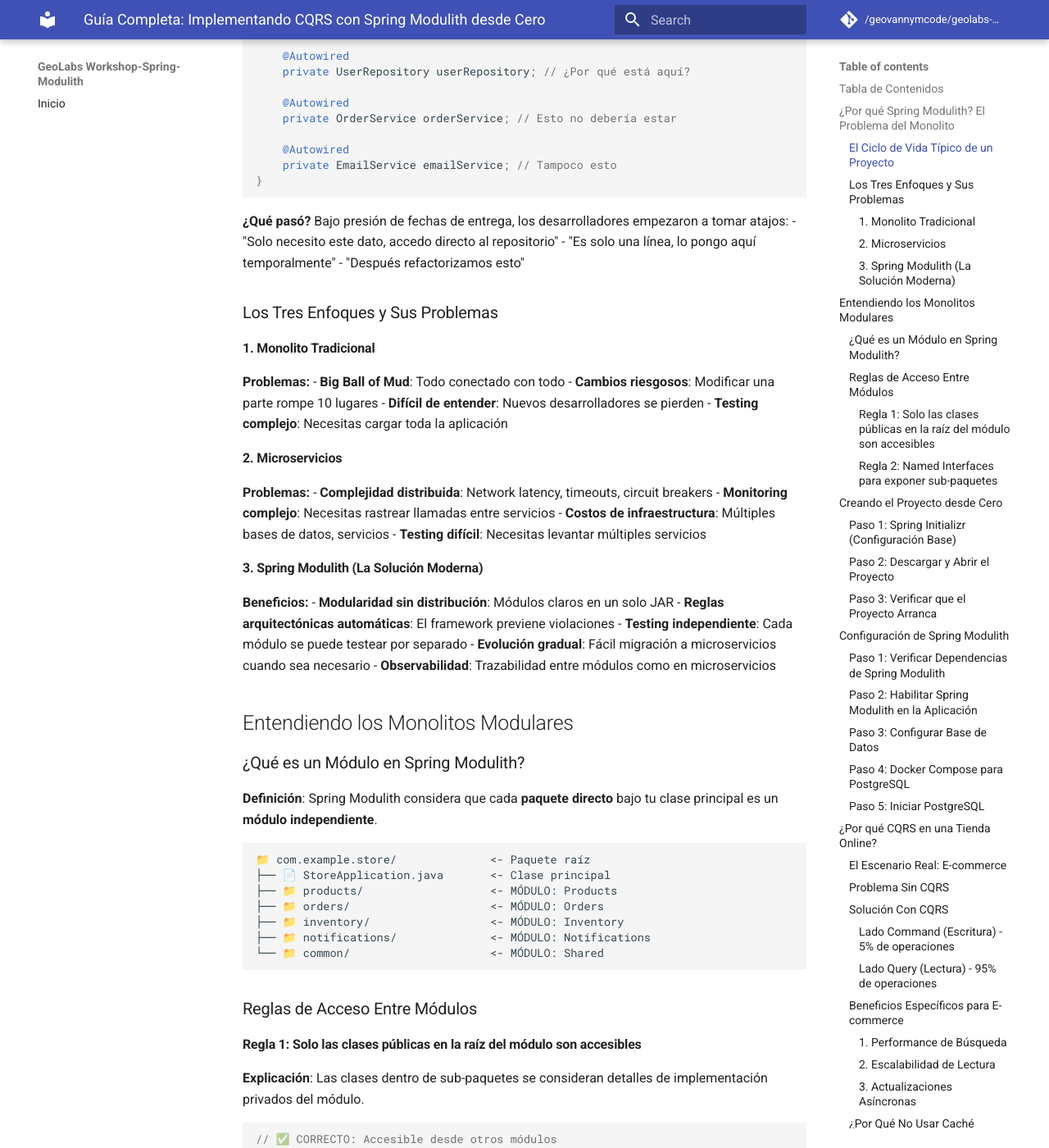
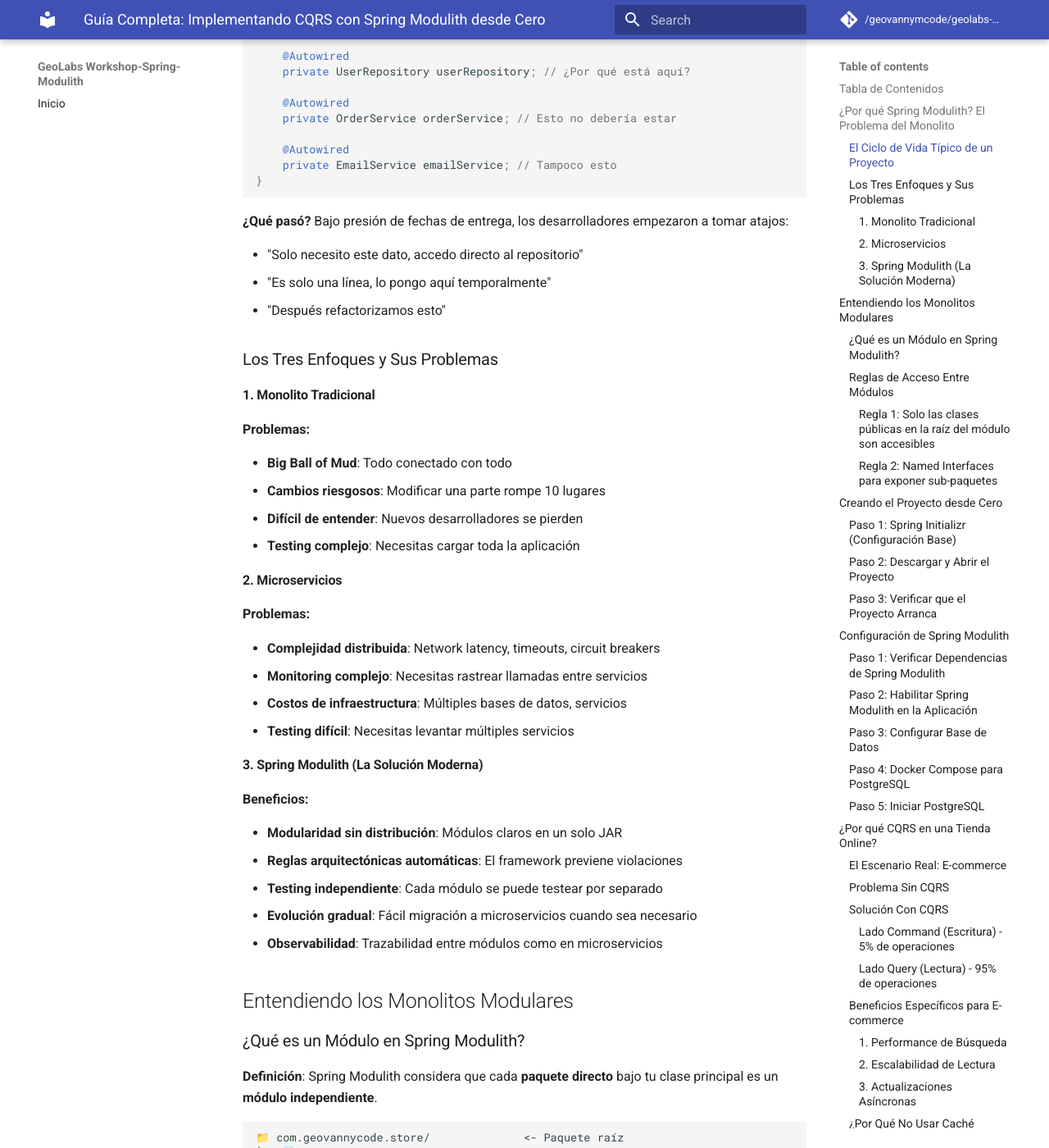
Before and after one commit to geovannymcode/geolabs-spring-modulith.github.io, an MkDocs documentation site: the page built from docs/spring_modulith_part_1.md, in a window 1280 px wide and 1400 px high, scrolled down 970 px. Shown: the whole window at 82% size. Built offline with MkDocs 1.6.1 and Material for MkDocs 9.7.7, drawn with Linux system fonts in a browser that asks for light colours; comment, search, counter and statistics services are not loaded; some of the changed text lies outside the part shown.

Commit message:
Commit retroactivo

````diff
--- a/docs/spring_modulith_part_1.md
+++ b/docs/spring_modulith_part_1.md
@@ -45,6 +45,7 @@
 ```
 
 **¿Qué pasó?** Bajo presión de fechas de entrega, los desarrolladores empezaron a tomar atajos:
+
 - "Solo necesito este dato, accedo directo al repositorio"
 - "Es solo una línea, lo pongo aquí temporalmente"
 - "Después refactorizamos esto"
@@ -52,21 +53,27 @@
 ### Los Tres Enfoques y Sus Problemas
 
 #### 1. Monolito Tradicional
+
 **Problemas:**
+
 - **Big Ball of Mud**: Todo conectado con todo
 - **Cambios riesgosos**: Modificar una parte rompe 10 lugares
 - **Difícil de entender**: Nuevos desarrolladores se pierden
 - **Testing complejo**: Necesitas cargar toda la aplicación
 
 #### 2. Microservicios
+
 **Problemas:**
+
 - **Complejidad distribuida**: Network latency, timeouts, circuit breakers
 - **Monitoring complejo**: Necesitas rastrear llamadas entre servicios
 - **Costos de infraestructura**: Múltiples bases de datos, servicios
 - **Testing difícil**: Necesitas levantar múltiples servicios
 
 #### 3. Spring Modulith (La Solución Moderna)
+
 **Beneficios:**
+
 - **Modularidad sin distribución**: Módulos claros en un solo JAR
 - **Reglas arquitectónicas automáticas**: El framework previene violaciones
 - **Testing independiente**: Cada módulo se puede testear por separado
@@ -80,7 +87,7 @@
 **Definición**: Spring Modulith considera que cada **paquete directo** bajo tu clase principal es un **módulo independiente**.
 
 ```
-📁 com.example.store/              <- Paquete raíz
+📁 com.geovannycode.store/              <- Paquete raíz
 ├── 📄 StoreApplication.java       <- Clase principal
 ├── 📁 products/                   <- MÓDULO: Products
 ├── 📁 orders/                     <- MÓDULO: Orders
@@ -118,7 +125,7 @@
 
 // package-info.java
 @NamedInterface("events")
-package com.example.store.products.events;
+package com.geovannycode.store.products.events;
 
 import org.springframework.modulith.NamedInterface;
 ```
@@ -133,14 +140,15 @@
 - **Project**: Maven Project
 - **Language**: Java
 - **Spring Boot**: 3.2.5 (o la más reciente)
-- **Group**: `com.example`
+- **Group**: `com.geovannycode`
 - **Artifact**: `store-cqrs`
 - **Name**: `store-cqrs`
-- **Package name**: `com.example.store`
+- **Package name**: `com.geovannycode.store`
 - **Packaging**: Jar
-- **Java**: 17
+- **Java**: 21
 
 **Dependencias a seleccionar:**
+
 - **Spring Web** - Para crear APIs REST
 - **Spring Data JPA** - Para acceso a base de datos
 - **PostgreSQL Driver** - Base de datos que usaremos
@@ -210,8 +218,8 @@
 Modifica tu clase principal `StoreApplication.java`:
 
 ```java
-// src/main/java/com/example/store/StoreApplication.java
-package com.example.store;
+// src/main/java/com/geovannycode/store/StoreApplication.java
+package com.geovannycode.store;
 
 import org.springframework.boot.SpringApplication;
 import org.springframework.boot.autoconfigure.SpringBootApplication;
@@ -222,7 +230,7 @@
  *
  * ¿Qué hace @Modulithic?
  * 1. Le dice a Spring que esta app usará módulos
- * 2. Cada paquete directo bajo 'com.example.store' será un módulo
+ * 2. Cada paquete directo bajo 'com.geovannycode.store' será un módulo
  * 3. Habilita verificación automática de reglas arquitectónicas
  * 4. Permite comunicación entre módulos vía eventos
  */
@@ -284,7 +292,7 @@
 # Logging para desarrollo - ver qué hace Spring Modulith
 logging:
   level:
-    com.example.store: DEBUG
+    com.geovannycode.store: DEBUG
     org.springframework.modulith: DEBUG
 ```
 
@@ -485,7 +493,7 @@
 Vamos a crear la estructura básica que necesita una tienda online:
 
 ```
-📁 src/main/java/com/example/store/
+📁 src/main/java/com/geovannycode/store/
 ├── 📄 StoreApplication.java       <- Clase principal
 ├── 📁 products/                   <- Módulo de productos (empezamos aquí)
 │   ├── 📁 command/               <- Operaciones de escritura
@@ -497,15 +505,15 @@
 
 ### Paso 1: Crear Estructura de Directorios
 
-Crea estas carpetas en `src/main/java/com/example/store/`:
+Crea estas carpetas en `src/main/java/com/geovannycode/store/`:
 
 ```bash
 # Desde tu IDE o terminal
-mkdir -p src/main/java/com/example/store/products/command
-mkdir -p src/main/java/com/example/store/products/query
-mkdir -p src/main/java/com/example/store/products/events
-mkdir -p src/main/java/com/example/store/common
-mkdir -p src/main/java/com/example/store/config
+mkdir -p src/main/java/com/geovannycode/store/products/command
+mkdir -p src/main/java/com/geovannycode/store/products/query
+mkdir -p src/main/java/com/geovannycode/store/products/events
+mkdir -p src/main/java/com/geovannycode/store/common
+mkdir -p src/main/java/com/geovannycode/store/config
 ```
 
 ### Paso 2: Crear Migración de Base de Datos
@@ -618,11 +626,11 @@
 
 ### Paso 3: Crear Clase de Utilidades Comunes
 
-Crea `src/main/java/com/example/store/common/PagedResult.java`:
+Crea `src/main/java/com/geovannycode/store/common/PagedResult.java`:
 
 ```java
-// src/main/java/com/example/store/common/PagedResult.java
-package com.example.store.common;
+// src/main/java/com/geovannycode/store/common/PagedResult.java
+package com.geovannycode.store.common;
 
 import java.util.List;
 
@@ -662,11 +670,11 @@
 
 ### Crear Test de Verificación
 
-Crea `src/test/java/com/example/store/ModularityTest.java`:
+Crea `src/test/java/com/geovannycode/store/ModularityTest.java`:
 
 ```java
-// src/test/java/com/example/store/ModularityTest.java
-package com.example.store;
+// src/test/java/com/geovannycode/store/ModularityTest.java
+package com.geovannycode.store;
 
 import org.junit.jupiter.api.Test;
 import org.springframework.modulith.core.ApplicationModules;
@@ -692,7 +700,7 @@
      * Test principal - verifica todas las reglas modulares.
      *
      * ¿Qué verifica?
-     * - Cada paquete bajo com.example.store es un módulo
+     * - Cada paquete bajo com.geovannycode.store es un módulo
      * - No hay violaciones de acceso entre módulos
      * - No hay dependencias circulares
      * - Las APIs públicas están bien definidas
@@ -753,15 +761,15 @@
 ```
 🏗️ Estructura de módulos detectada:
 📦 Módulo: common
-   📁 Paquete: com.example.store.common
+   📁 Paquete: com.geovannycode.store.common
    🔗 Dependencias: 0
 
 📦 Módulo: config
-   📁 Paquete: com.example.store.config
+   📁 Paquete: com.geovannycode.store.config
    🔗 Dependencias: 0
 
 📦 Módulo: products
-   📁 Paquete: com.example.store.products
+   📁 Paquete: com.geovannycode.store.products
    🔗 Dependencias: 1
 ```
 
@@ -831,6 +839,7 @@
 ### Próximos Pasos
 
 En la **Parte 2** implementaremos:
+
 - Lado Command con entidades y servicios
 - Lado Query con modelos optimizados
 - Eventos entre módulos
````
